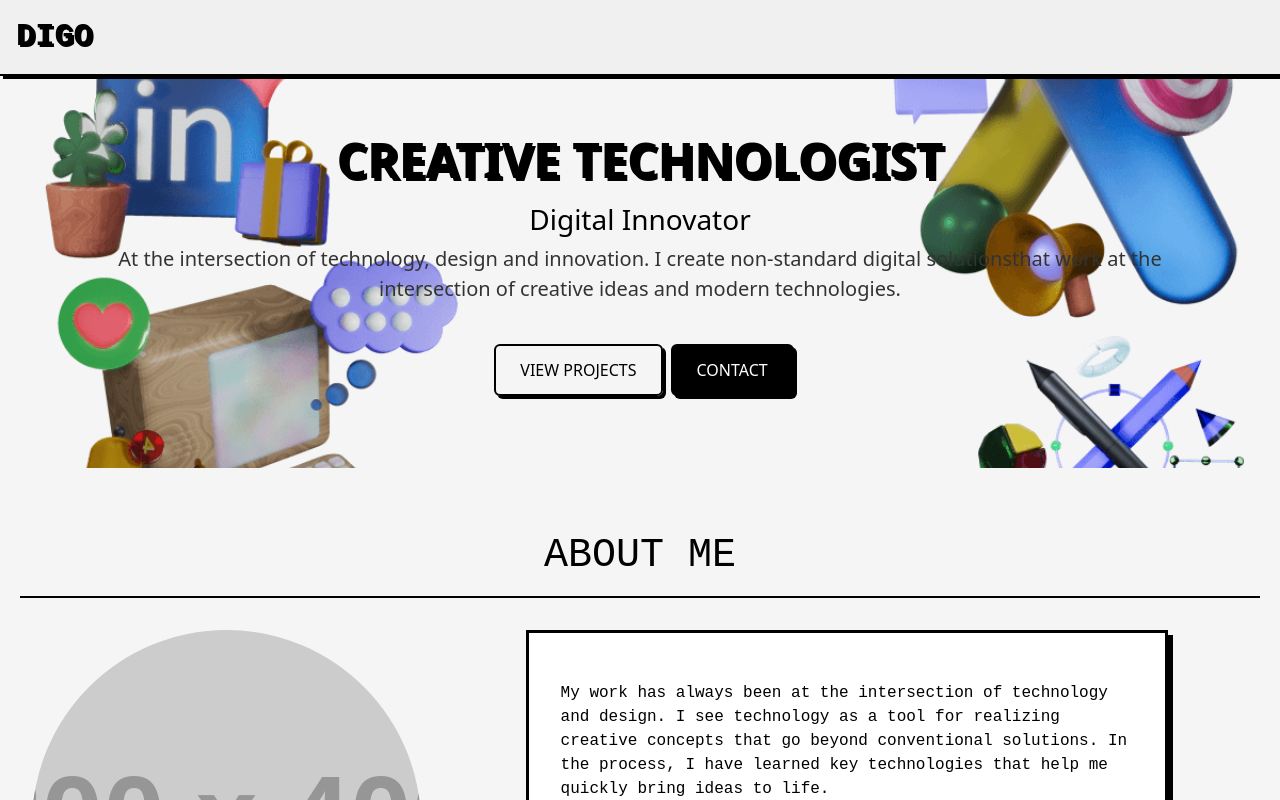
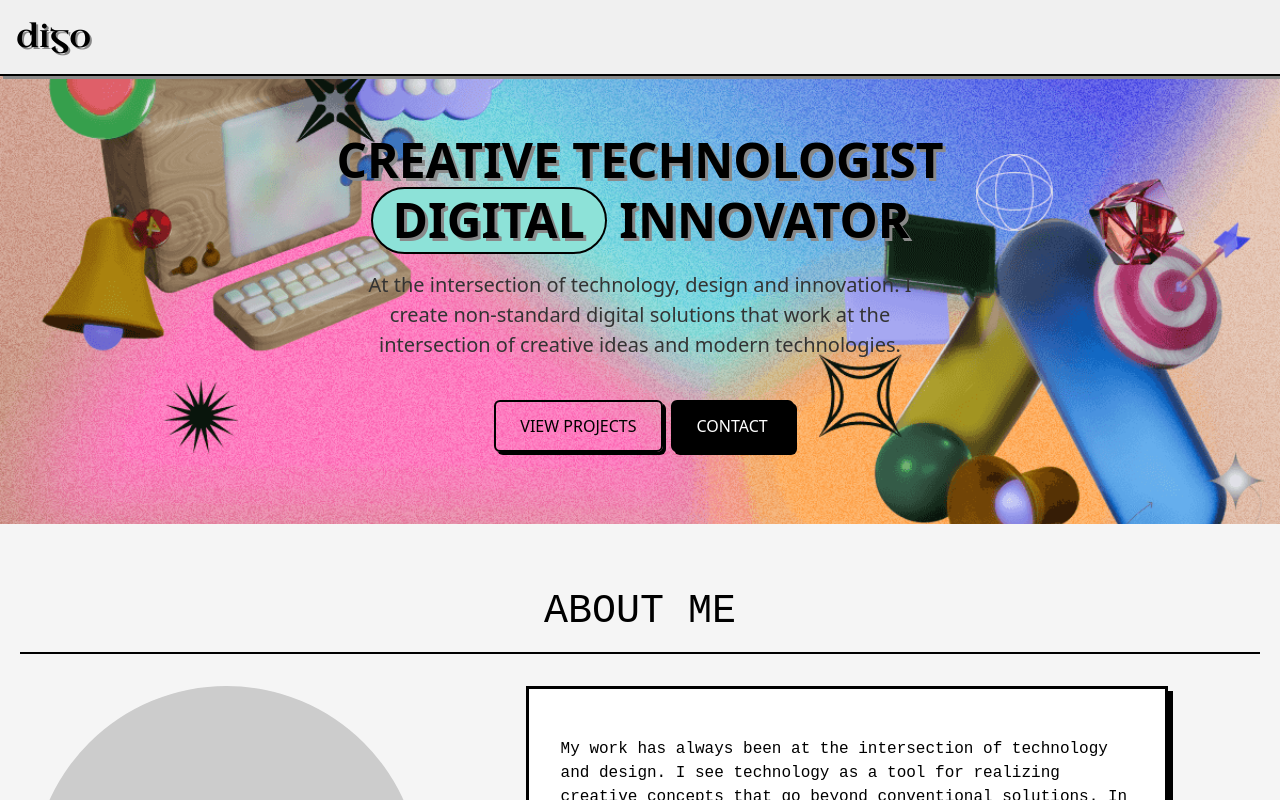
Before and after one commit to visualGravitySense/personal-creative-website, a React (Vite) app: page / in a window 1280 px wide. Shown: the top 800 px of the page. Built offline with nearby package versions, Linux system fonts and the light colour scheme.

Commit message:
header, hero banner design

```diff
--- a/src/components/Courses/HeroClasses.css
+++ b/src/components/Courses/HeroClasses.css
@@ -16,7 +16,7 @@
 .hero-section h1 {
   font-size: 3rem;
   margin-bottom: 1rem;
-  text-transform: uppercase;
+  /* text-transform: uppercase; */
   font-weight: bold;
 }
 
--- a/src/components/Header.jsx
+++ b/src/components/Header.jsx
@@ -1,8 +1,10 @@
 import React from 'react';
 import { Navbar, Nav, NavDropdown, Form, FormControl, Button } from 'react-bootstrap';
 import './Header.scss';
+import Col from "react-bootstrap/Col";
 
 const Header = ({ theme, toggleTheme }) => {
+  // const imageUrl = '/src/assets/hero-group.png';
   return (
     <Navbar
       expand="lg"
@@ -10,7 +12,14 @@ const Header = ({ theme, toggleTheme }) => {
       className={`header-navbar w-100 ${theme}`} // Добавляем класс в зависимости от темы
     >
       {/* Логотип */}
-      <Navbar.Brand href="/">Digo</Navbar.Brand>
+      {/* <Col md={1}>
+          <img
+            src={imageUrl}
+            alt="About Our Platform"
+            className="about-image"
+          />
+        </Col>   */}
+      <Navbar.Brand href="/">digo</Navbar.Brand>
 
       {/* Кнопка для мобильной версии */}
       {/* <Navbar.Toggle aria-controls="basic-navbar-nav" /> */}
--- a/src/components/Hero.scss
+++ b/src/components/Hero.scss
@@ -1,4 +1,23 @@
 /* Hero Section */
+
+.responsive-text {
+  width: 100%; // Default for mobile screens
+  margin: 0 auto; // Center the text block
+
+  @media (min-width: 768px) { // For larger screens (tablet and above)
+    width: 50%;
+  }
+}
+
+
+.highlighted-word {
+  background-color: #8de2d8;
+  border: 2px solid #000; // Black border
+  padding: 5px 20px; // Spacing inside the border
+  border-radius: 50px; // Rounded corners
+  display: inline-block; // Ensures the border fits tightly around the word
+}
+
 
 .hero-section {
   padding: 3rem 0;
@@ -14,7 +33,7 @@
   h1 {
     font-size: 3rem;
     color: #000;
-    text-shadow: 3px 3px 0 #000;
+    text-shadow: 3px 3px 0 #898989;
   }
 
   h2 {
--- a/src/components/HeroSection.jsx
+++ b/src/components/HeroSection.jsx
@@ -11,12 +11,16 @@ const HeroSection = ({ theme }) => {
     <section className={`hero-section ${theme === 'dark' ? 'dark-mode' : ''}`}>
       <div className="hero-content">
 
+        {/* <Col md={8}> */}
+        {/* <h1>Creative Technologist | Digital Innovator</h1> */}
+        <h1>Creative Technologist<br></br><span className="highlighted-word">Digital</span> Innovator</h1>
+        {/* <h1 className="responsive-text">Creative Technologist <span className="highlighted-word">Digital</span> Innovator</h1> */}
 
-        {/* <Col md={8}> */}
-          <h1>Creative Technologist</h1>
-          <h3>Digital Innovator</h3>
+        {/* <p>At the intersection of technology, design and innovation. I create non-standard digital solutionsthat work at the intersection of creative ideas and modern technologies.</p>                 */}
+        <p className="responsive-text">
+          At the intersection of technology, design and innovation. I create non-standard digital solutions that work at the intersection of creative ideas and modern technologies.
+        </p>
 
-        <p>At the intersection of technology, design and innovation. I create non-standard digital solutionsthat work at the intersection of creative ideas and modern technologies.</p>
         <div>
           <Button className="m-2" variant="outline-secondary" href="/courses">View projects</Button>
           {/* <Button className="m-2" variant="outline-secondary" href="/signup">Присоединиться сейчас</Button> */}
--- a/src/index.css
+++ b/src/index.css
@@ -1,3 +1,6 @@
+@import url('https://fonts.googleapis.com/css2?family=Uncial+Antiqua&display=swap');
+
+
 :root {
   font-family: Inter, system-ui, Avenir, Helvetica, Arial, sans-serif;
   line-height: 1.5;
@@ -75,16 +78,16 @@ button:focus-visible {
 .header-navbar {
   background-color: #f0f0f0;
   border-bottom: 2px solid #000;
-  font-family: 'Courier New', Courier, monospace;
-  box-shadow: 3px 3px 0 #000;
+  font-family: 'Uncial Antiqua', Arial, Courier, monospace; /* Updated font */
+  box-shadow: 3px 3px 0 #898989;
 }
 
 .header-navbar .navbar-brand {
   font-size: 2rem;
   font-weight: bold;
   color: #000;
-  text-transform: uppercase;
-  text-shadow: 2px 2px 0 #000;
+  /* text-transform: uppercase; */
+  text-shadow: 2px 2px 0 #898989;
   padding-left: 1rem;
 }
 
--- a/src/styles/hero-section.scss
+++ b/src/styles/hero-section.scss
@@ -19,7 +19,7 @@
     font-family: 'Montserrat', sans-serif;
     font-weight: 800;
     // color: #ffffff;
-    text-shadow: 3px 3px 8px rgba(0, 0, 0, 0.2);
+    // text-shadow: 3px 3px 8px rgba(0, 0, 0, 0.2);
     letter-spacing: 0.1em;
     position: relative;
     z-index: 2;
```
Also changed, not shown: src/assets/hero-group.png.
